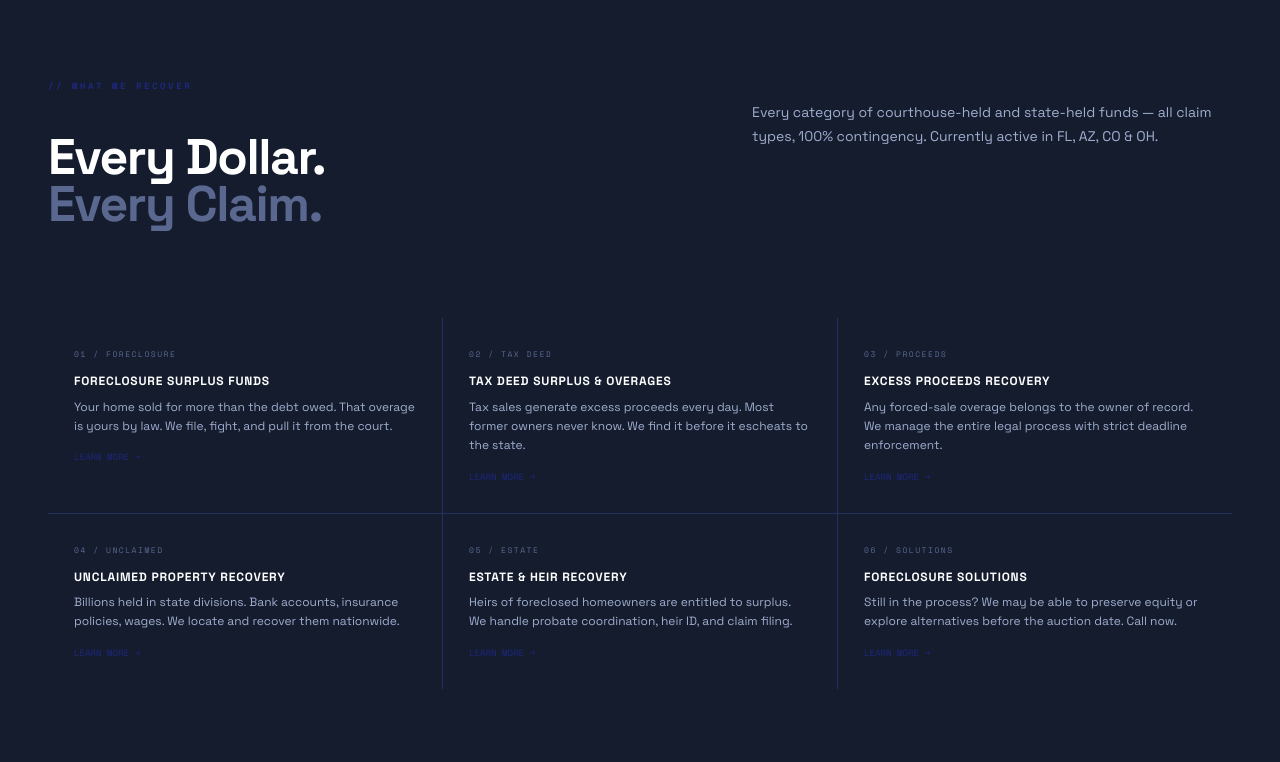
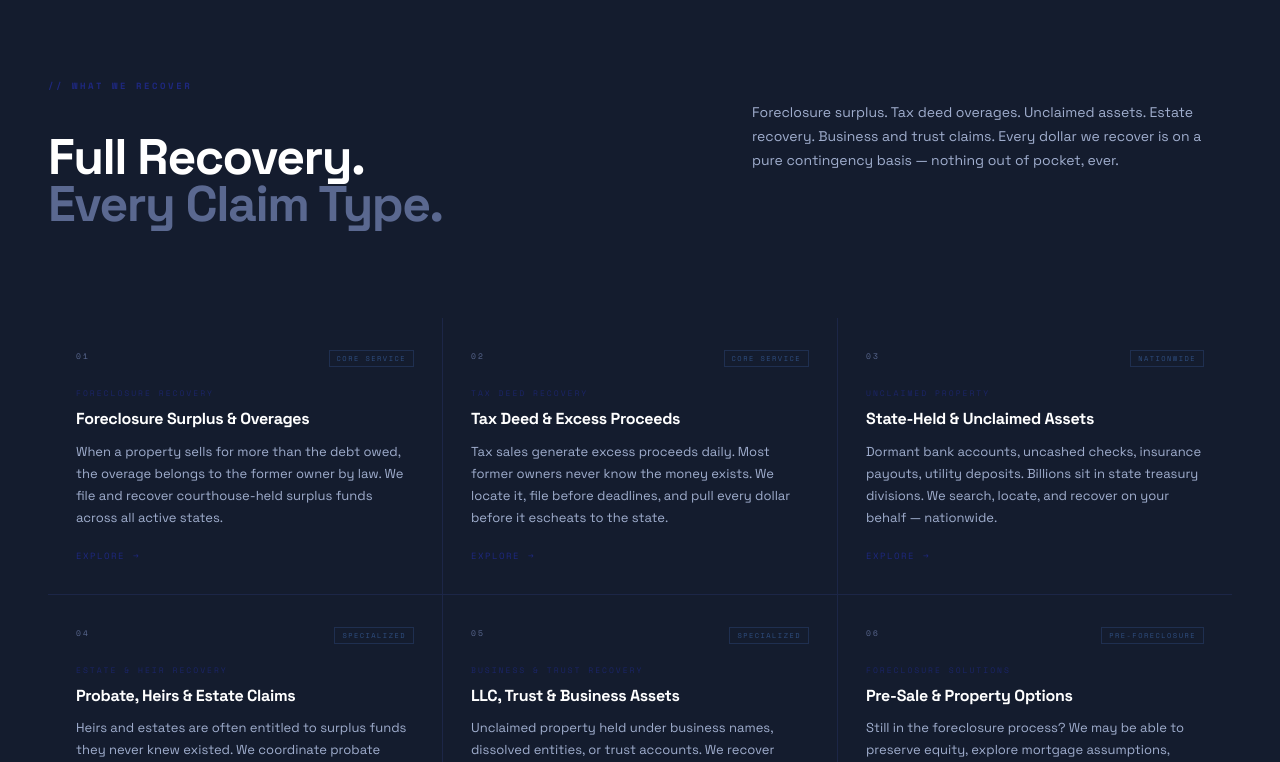
Before and after one commit to ReboundCapitalGroup/rcg-website, a Next.js app: page / in a window 1280 px wide. Shown: the part 958-1720 px from the top of the page. Built offline with nearby package versions, Linux system fonts and the light colour scheme.

Commit message:
Services section rebuilt - broader scope, premium cards

```diff
--- a/src/app/globals.css
+++ b/src/app/globals.css
@@ -304,27 +304,48 @@ nav {
   display: grid;
   grid-template-columns: repeat(3, 1fr);
   gap: 1px;
-  background: rgba(74,95,212,0.3);
+  background: rgba(74,95,212,0.15);
 }
 .service-card {
   background: var(--bg);
-  padding: 30px 26px;
+  padding: 32px 28px;
   text-decoration: none;
-  display: block;
-  transition: background 0.15s;
+  display: flex;
+  flex-direction: column;
+  transition: background 0.2s, box-shadow 0.2s;
   position: relative;
   overflow: hidden;
+  min-height: 260px;
 }
 .service-card::before {
   content: '';
   position: absolute;
   top: 0; left: 0;
-  width: 2px; height: 0;
-  background: var(--rcg2);
-  transition: height 0.25s;
+  width: 100%; height: 2px;
+  background: linear-gradient(90deg, var(--rcg2), transparent);
+  transform: scaleX(0);
+  transform-origin: left;
+  transition: transform 0.3s ease;
 }
-.service-card:hover { background: var(--bg2); }
-.service-card:hover::before { height: 100%; }
+.service-card::after {
+  content: '';
+  position: absolute;
+  inset: 0;
+  background: linear-gradient(135deg, rgba(30,40,127,0.08) 0%, transparent 60%);
+  opacity: 0;
+  transition: opacity 0.2s;
+  pointer-events: none;
+}
+.service-card:hover { background: var(--bg2); box-shadow: inset 0 0 0 1px rgba(74,95,212,0.25); }
+.service-card:hover::before { transform: scaleX(1); }
+.service-card:hover::after { opacity: 1; }
+@media (max-width: 900px) {
+  .service-grid { grid-template-columns: repeat(2, 1fr); }
+}
+@media (max-width: 600px) {
+  .service-grid { grid-template-columns: 1fr; }
+  .service-card { min-height: auto; }
+}
 
 /* STATE PILLS */
 .states-grid {
--- a/src/app/page.tsx
+++ b/src/app/page.tsx
@@ -3,12 +3,12 @@ import Ticker from '@/components/Ticker'
 import CounterBar from '@/components/CounterBar'
 
 const services = [
-  { id:'01', cat:'Foreclosure', title:'Foreclosure Surplus Funds', desc:'Your home sold for more than the debt owed. That overage is yours by law. We file, fight, and pull it from the court.', href:'/services/foreclosure-surplus' },
-  { id:'02', cat:'Tax Deed', title:'Tax Deed Surplus & Overages', desc:'Tax sales generate excess proceeds every day. Most former owners never know. We find it before it escheats to the state.', href:'/services/tax-deed-surplus' },
-  { id:'03', cat:'Proceeds', title:'Excess Proceeds Recovery', desc:'Any forced-sale overage belongs to the owner of record. We manage the entire legal process with strict deadline enforcement.', href:'/services/excess-proceeds' },
-  { id:'04', cat:'Unclaimed', title:'Unclaimed Property Recovery', desc:'Billions held in state divisions. Bank accounts, insurance policies, wages. We locate and recover them nationwide.', href:'/services/unclaimed-property' },
-  { id:'05', cat:'Estate', title:'Estate & Heir Recovery', desc:'Heirs of foreclosed homeowners are entitled to surplus. We handle probate coordination, heir ID, and claim filing.', href:'/services/estate-recovery' },
-  { id:'06', cat:'Solutions', title:'Foreclosure Solutions', desc:'Still in the process? We may be able to preserve equity or explore alternatives before the auction date. Call now.', href:'/services/foreclosure-solutions' },
+  { id:'01', cat:'Foreclosure Recovery', title:'Foreclosure Surplus & Overages', desc:'When a property sells for more than the debt owed, the overage belongs to the former owner by law. We file and recover courthouse-held surplus funds across all active states.', href:'/services/foreclosure-surplus', tag: 'Core Service' },
+  { id:'02', cat:'Tax Deed Recovery', title:'Tax Deed & Excess Proceeds', desc:'Tax sales generate excess proceeds daily. Most former owners never know the money exists. We locate it, file before deadlines, and pull every dollar before it escheats to the state.', href:'/services/tax-deed-surplus', tag: 'Core Service' },
+  { id:'03', cat:'Unclaimed Property', title:'State-Held & Unclaimed Assets', desc:'Dormant bank accounts, uncashed checks, insurance payouts, utility deposits. Billions sit in state treasury divisions. We search, locate, and recover on your behalf — nationwide.', href:'/services/unclaimed-property', tag: 'Nationwide' },
+  { id:'04', cat:'Estate & Heir Recovery', title:'Probate, Heirs & Estate Claims', desc:'Heirs and estates are often entitled to surplus funds they never knew existed. We coordinate probate documentation, identify rightful heirs, and manage the full claim process.', href:'/services/estate-recovery', tag: 'Specialized' },
+  { id:'05', cat:'Business & Trust Recovery', title:'LLC, Trust & Business Assets', desc:'Unclaimed property held under business names, dissolved entities, or trust accounts. We recover assets from dormant LLCs, closed corporations, and inactive trusts.', href:'/services/business-asset-recovery', tag: 'Specialized' },
+  { id:'06', cat:'Foreclosure Solutions', title:'Pre-Sale & Property Options', desc:'Still in the foreclosure process? We may be able to preserve equity, explore mortgage assumptions, connect you with buyers, or structure a cash offer before the auction date.', href:'/services/cash-offer', tag: 'Pre-Foreclosure' },
 ]
 
 const whyUs = [
@@ -95,20 +95,27 @@ export default function Home() {
             <div>
               <span className="section-tag">// what we recover</span>
               <h2 style={{ fontFamily:"'Space Grotesk',sans-serif", fontWeight:700, fontSize:'clamp(30px,4vw,50px)', color:'#fff', letterSpacing:'-1.5px', lineHeight:0.95 }}>
-                Every Dollar.<br /><span style={{ color:'var(--dim)' }}>Every Claim.</span>
+                Full Recovery.<br /><span style={{ color:'var(--dim)' }}>Every Claim Type.</span>
               </h2>
             </div>
             <p style={{ fontSize:'14px', color:'var(--mid)', lineHeight:1.7, maxWidth:'480px', paddingTop:'8px' }}>
-              Every category of courthouse-held and state-held funds — all claim types, 100% contingency. Currently active in FL, AZ, CO &amp; OH.
+              Foreclosure surplus. Tax deed overages. Unclaimed assets. Estate recovery. Business and trust claims. Every dollar we recover is on a pure contingency basis — nothing out of pocket, ever.
             </p>
           </div>
           <div className="service-grid">
             {services.map(s => (
               <Link key={s.id} href={s.href} className="service-card">
-                <div style={{ fontFamily:"'Space Mono',monospace", fontSize:'8px', letterSpacing:'1.5px', textTransform:'uppercase', color:'var(--dim)', marginBottom:'14px' }}>{s.id} / {s.cat}</div>
-                <div style={{ fontSize:'12px', fontWeight:700, letterSpacing:'0.8px', textTransform:'uppercase', color:'#fff', marginBottom:'8px', lineHeight:1.3 }}>{s.title}</div>
-                <div style={{ fontSize:'12px', color:'var(--mid)', lineHeight:1.6 }}>{s.desc}</div>
-                <span style={{ fontFamily:"'Space Mono',monospace", fontSize:'9px', color:'var(--rcg2)', marginTop:'14px', display:'block' }}>LEARN MORE →</span>
+                <div style={{ display:'flex', justifyContent:'space-between', alignItems:'flex-start', marginBottom:'20px' }}>
+                  <span style={{ fontFamily:"'Space Mono',monospace", fontSize:'8px', letterSpacing:'2px', textTransform:'uppercase', color:'var(--dim)' }}>{s.id}</span>
+                  <span style={{ fontFamily:"'Space Mono',monospace", fontSize:'7px', letterSpacing:'1.5px', textTransform:'uppercase', color:'rgba(74,127,212,0.5)', border:'1px solid rgba(74,127,212,0.2)', padding:'2px 7px' }}>{(s as any).tag}</span>
+                </div>
+                <div style={{ fontFamily:"'Space Mono',monospace", fontSize:'8px', letterSpacing:'2px', textTransform:'uppercase', color:'var(--rcg2)', marginBottom:'10px', opacity:0.7 }}>{s.cat}</div>
+                <div style={{ fontFamily:"'Space Grotesk',sans-serif", fontSize:'16px', fontWeight:700, letterSpacing:'-0.3px', color:'#fff', marginBottom:'12px', lineHeight:1.2 }}>{s.title}</div>
+                <div style={{ fontSize:'13px', color:'var(--mid)', lineHeight:1.7, flexGrow:1 }}>{s.desc}</div>
+                <div style={{ marginTop:'20px', display:'flex', alignItems:'center', gap:'8px' }}>
+                  <span style={{ fontFamily:"'Space Mono',monospace", fontSize:'9px', letterSpacing:'1.5px', textTransform:'uppercase', color:'var(--rcg2)' }}>Explore</span>
+                  <span style={{ fontFamily:"'Space Mono',monospace", fontSize:'9px', color:'var(--rcg2)' }}>→</span>
+                </div>
               </Link>
             ))}
           </div>
```
